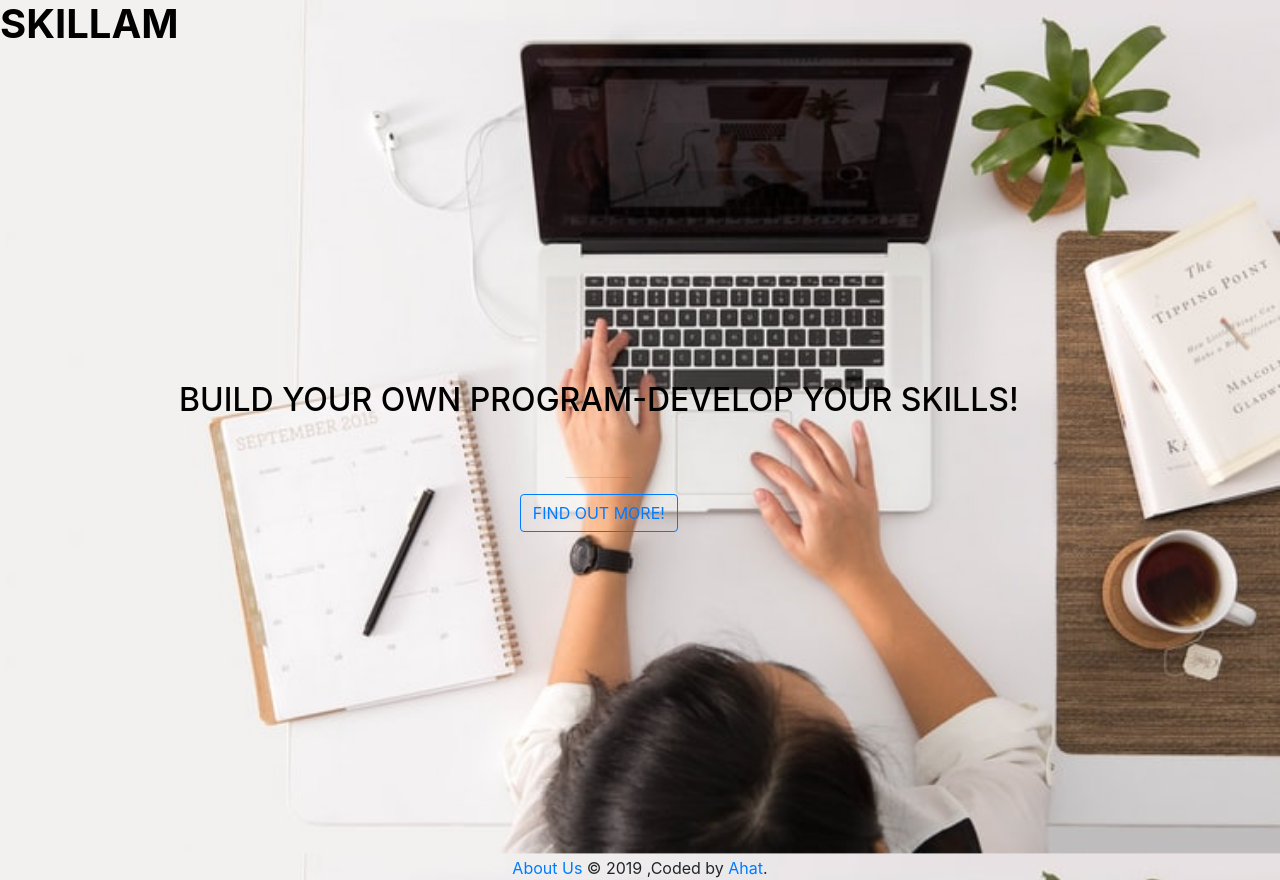
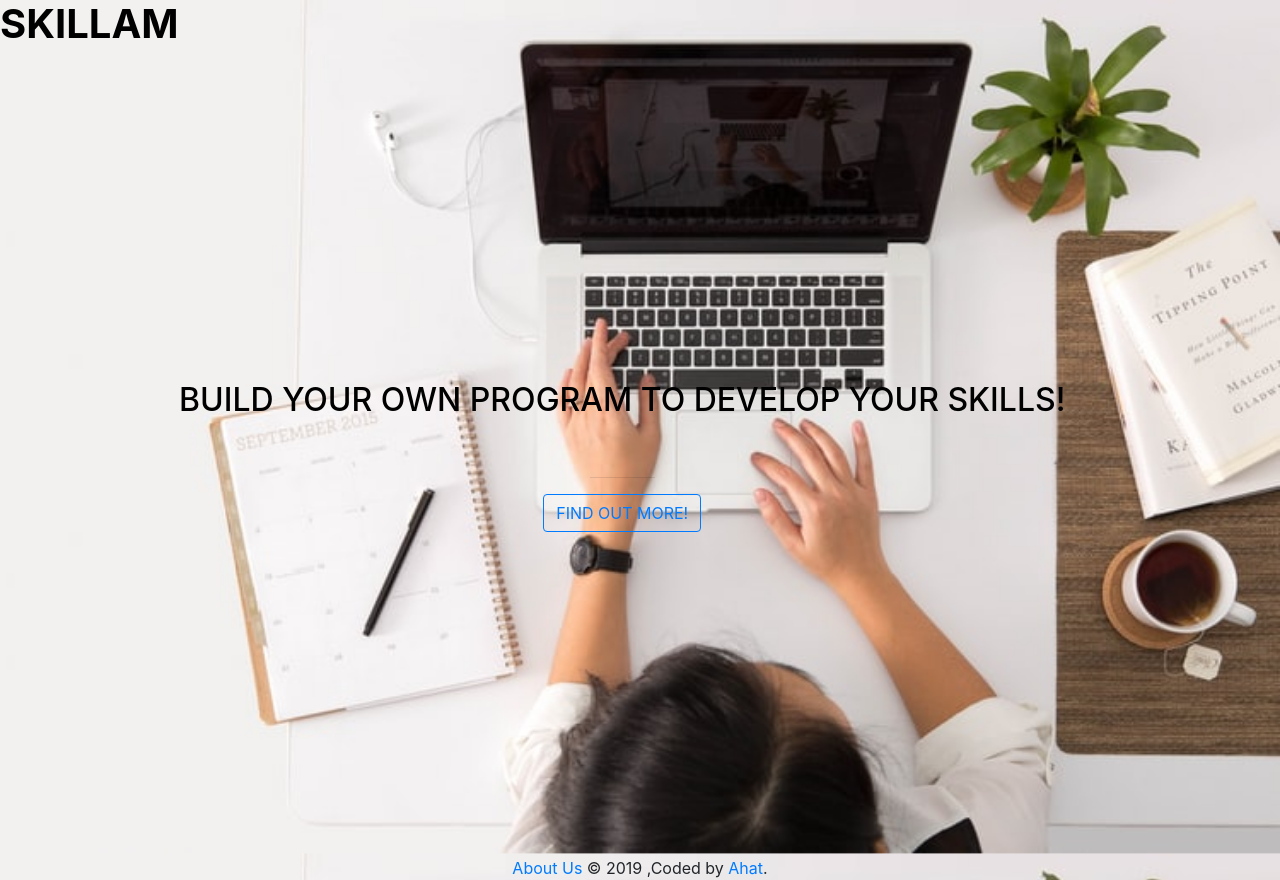
Before and after one commit to AhatSaraiah/StartupLandingPage, a plain HTML site: page index.html in a window 1280 px wide. Drawn offline with nearby package versions, Linux system fonts and the light colour scheme.

Commit message:
Update index.html

```diff
--- a/index.html
+++ b/index.html
@@ -19,7 +19,7 @@
     <div class="container d-flex align-items-center h-100">
      <div class="row">
        <header class="text-center col-12">
-       <h2 class=" text-uppercase">build your own program-develop your skills!</h2>
+       <h2 class=" text-uppercase">build your own program to develop your skills!</h2>
        </header>
        <div class="buffer col-14"></div>
        <section class="text-center col-12">
```
